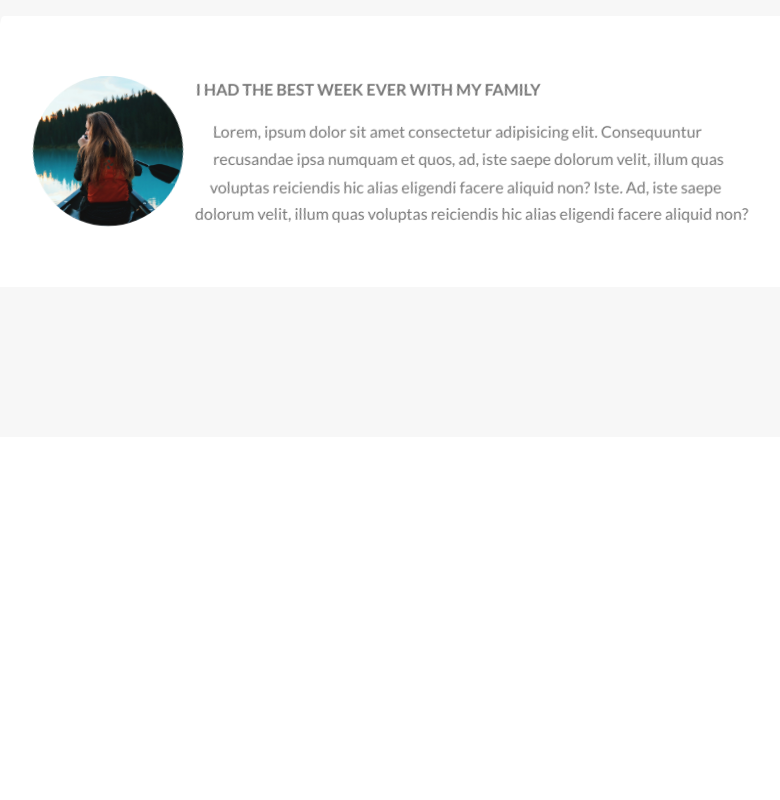
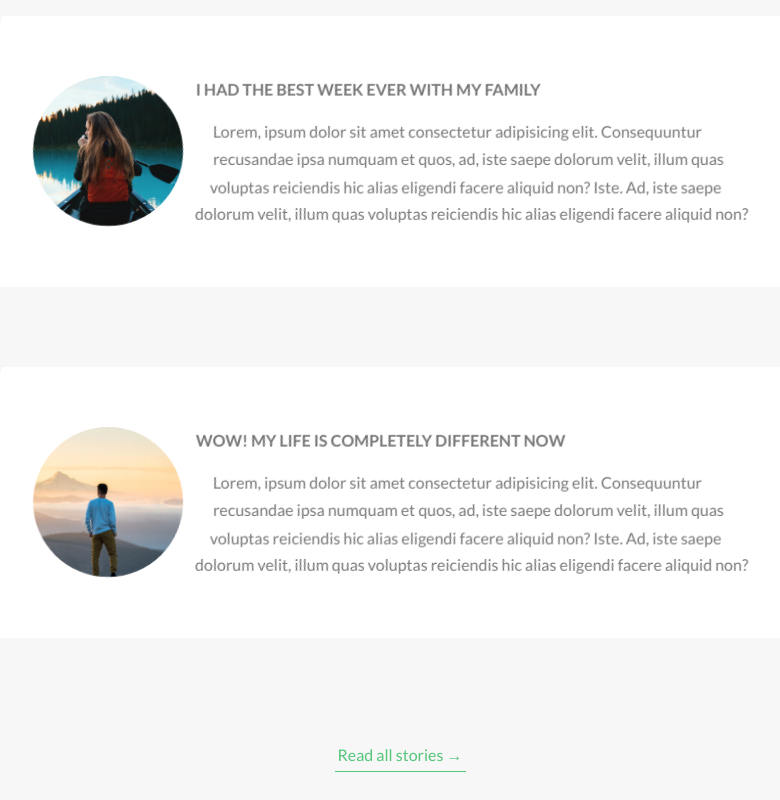
Before and after one commit to heywhyyou/natours, a website: page index.html in a window 1280 px wide. Shown: the part 3575-4375 px from the top of the page, without its empty margins (240-1020 px from the left). Before the commit the page ends 4042 px from the top, so only its background shows below. Drawn offline with Linux system fonts and the light colour scheme.

Commit message:
feat: add another story and button

```diff
--- a/index.html
+++ b/index.html
@@ -271,6 +271,35 @@
             </div>
           </div>
         </div>
+
+        <div class="row">
+          <div class="story">
+            <figure class="story__shape">
+              <img
+                src="img/nat-9.jpg"
+                alt="Person on a tour"
+                class="story__img"
+              />
+              <figcaption class="story__caption">Jack Wilson</figcaption>
+            </figure>
+            <div class="story__text">
+              <h3 class="heading-tertiary u-margin-bottom-small">
+                WOW! My life is completely different now
+              </h3>
+              <p>
+                Lorem, ipsum dolor sit amet consectetur adipisicing elit.
+                Consequuntur recusandae ipsa numquam et quos, ad, iste saepe
+                dolorum velit, illum quas voluptas reiciendis hic alias eligendi
+                facere aliquid non? Iste. Ad, iste saepe dolorum velit, illum
+                quas voluptas reiciendis hic alias eligendi facere aliquid non?
+              </p>
+            </div>
+          </div>
+        </div>
+
+        <div class="u-center-text u-margin-top-huge">
+          <a href="#" class="btn-text">Read all stories &rarr;</a>
+        </div>
       </section>
     </main>
     <!--
```
